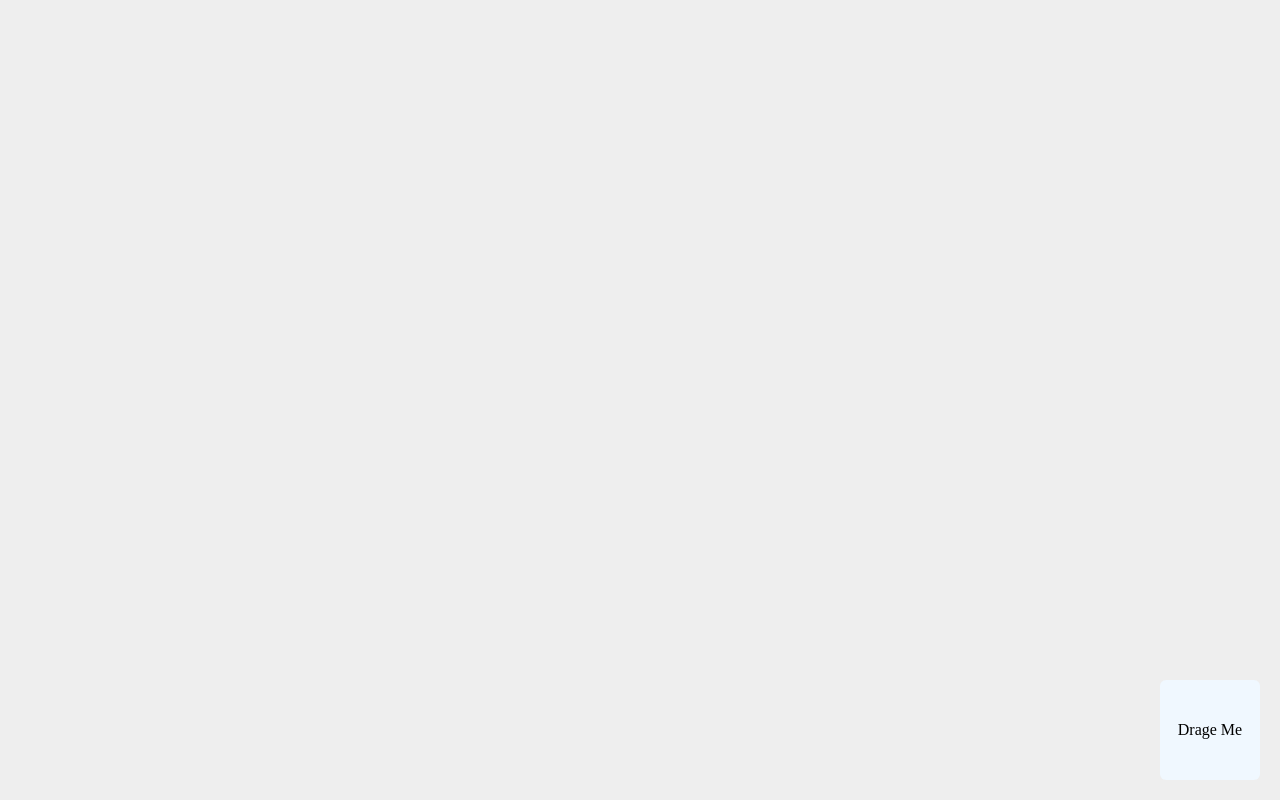
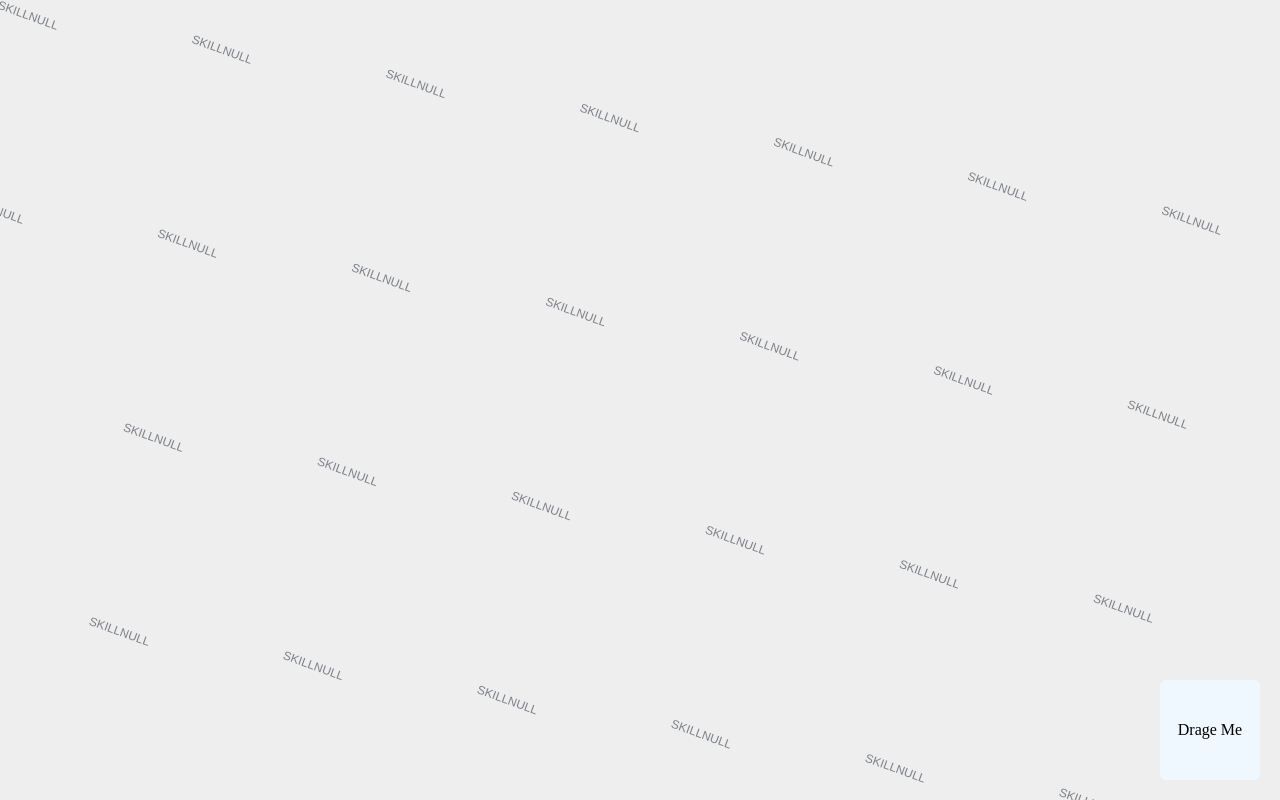
Before and after one commit to skillnull/DrageJs, a website: page src/index.html in a window 1280 px wide. Drawn offline with Linux system fonts and the light colour scheme.

Commit message:
feat: watermark

```diff
--- a/src/drage.js
+++ b/src/drage.js
@@ -16,7 +16,6 @@ class DrageJs {
     }
     this.setStorage
     this.animationFrame
-
   }
 
   /**
@@ -124,6 +123,7 @@ class DrageJs {
 
   onMove(event, _this) {
     if (!_this.draggingFlag || !event) return
+
     event.preventDefault()
 
     let _event = event.type === 'mousemove' ? event : event.changedTouches && event.changedTouches[0]
@@ -218,6 +218,6 @@ class DrageJs {
 
 const Drage = new DrageJs()
 
-window.Drage = Drage
-
-export default Drage
+// window.Drage = Drage
+//
+// export default Drage
--- a/src/index.css
+++ b/src/index.css
@@ -5,7 +5,6 @@ html, body, #app {
   margin: 0;
   font-family: fangsong;
   font-weight: 300;
-  overflow: hidden;
 }
 
 @media (prefers-color-scheme: light) {
@@ -22,7 +21,15 @@ html, body, #app {
   }
 }
 
-.list-box {
+#watermark_box {
+  width: 100vw;
+  height: 100vh;
+  position: absolute;
+  z-index: -1;
+  overflow: hidden;
+}
+
+.drag-box {
   width: 100px;
   height: 100px;
   background: aliceblue;
@@ -36,4 +43,6 @@ html, body, #app {
   display: flex;
   justify-content: center;
   align-items: center;
+  z-index: 99;
+  overflow: hidden;
 }
--- a/src/index.html
+++ b/src/index.html
@@ -16,9 +16,10 @@
       <strong>Please enable JavaScript to continue.</strong>
     </noscript>
     <div id="app">
-      <div class="list-box">Drage Me</div>
+      <div id="watermark_box"></div>
+      <div class="drag-box">Drage Me</div>
     </div>
-    <script src="../dist/drage.js"></script>
+    <script src="drage.js"></script>
     <script src="index.js"></script>
   </body>
 </html>
--- a/src/index.js
+++ b/src/index.js
@@ -1,4 +1,57 @@
-const list_box = document.querySelector('.list-box')
+class Watermark {
+  constructor() {
+    this.clientW = document.documentElement.clientWidth || document.body.clientWidth || window.innerWidth;
+    this.clientH = document.documentElement.clientHeight || document.body.clientHeight || window.innerHeight;
+    this.mark = null
+    this.init = this.init.bind(this)
+  }
+
+  init(params) {
+    const _mark = document.querySelector('#skillnull_watermark_container')
+    if (_mark) {
+      _mark.parentElement.removeChild(_mark)
+    }
+    // 水印容器
+    this.mark = document.createElement('canvas')
+    this.mark.id = 'skillnull_watermark_container'
+    this.mark.height = params.height || this.clientH
+    this.mark.width = params.width || this.clientW
+    // 水印内容
+    const mark_text = this.mark.getContext('2d')
+    mark_text.font = params.mark_text_font || '14px serif'
+    mark_text.fillStyle = params.mark_text_font_color || '#434a56ab'
+    mark_text.textBaseline = params.mark_text_baseline || 'hanging'
+    const _gap = params.gaps || [100, 100]
+    const _density = params.density || [150, 150]
+    for (let i = 0; i < _density[0]; i++) {
+      for (let j = 0; j < _density[1]; j++) {
+        mark_text.save()
+        mark_text.translate(i * _gap[0], j * _gap[1])
+        mark_text.rotate((params.mark_text_rotate || 15) * Math.PI / 180)
+        mark_text.fillText(params.mark_text || '水印', i * _gap[0], j * _gap[1])
+        mark_text.restore()
+      }
+    }
+    // 要添加水印元素
+    const mark_target = document.querySelector(params.target)
+    mark_target.appendChild(this.mark)
+  }
+}
+
+new Watermark().init({
+  target: '#watermark_box', // 必须，被添加水印元素
+  height: '', // 水印容器高，默认页面高
+  weight: '', // 水印容器宽，默认页面宽
+  mark_text: 'SKILLNULL', // 水印内容，默认 '水印'
+  mark_text_font: '300 12px Arial', // 水印字体样式，默认 '14px serif'
+  mark_text_font_color: "#434a56ab", // 水印字体颜色，默认 '#434a56ab'
+  mark_text_baseline: '', // 文字基线位置，默认 'hanging'
+  mark_text_rotate: 20, // 文字旋转角度，默认 15
+  gaps: [100, 100], // [x间隔, y间隔]， 默认 [100, 100]
+  density: [150, 150] // [x数量, y数量]，默认 [150, 150]
+})
+
+const list_box = document.querySelector('.drag-box')
 
 Drage.listen({
   ref: list_box,
```
